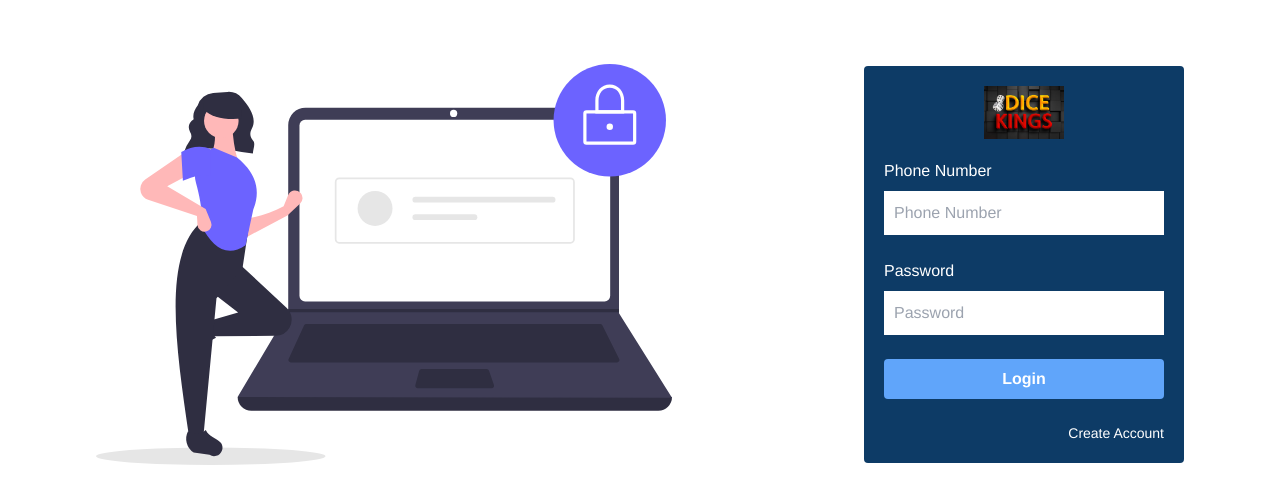
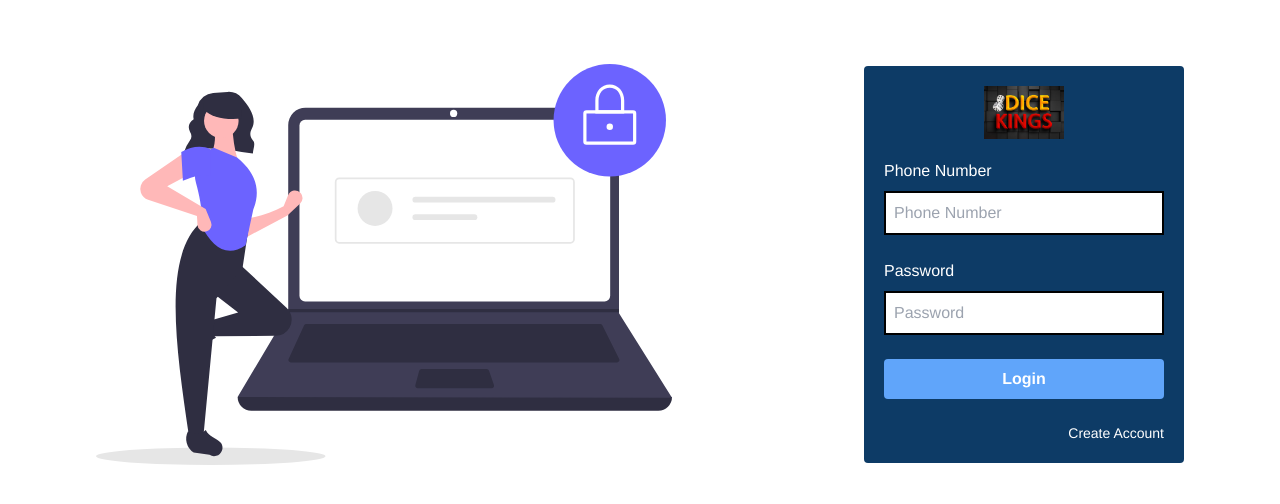
Before and after one commit to spydtech/dice-kings-Frontend, a React (Vite) app: page / in a window 1280 px wide. Shown: the top 504 px of the page. Built offline with nearby package versions, Linux system fonts and the light colour scheme.

Commit message:
api chnages

```diff
--- a/src/Components/login/Login2.jsx
+++ b/src/Components/login/Login2.jsx
@@ -35,7 +35,7 @@ const Login2 = () => {
     const formErrors = validateForm();
     if (Object.keys(formErrors).length === 0) {
       try {
-        const response = await axios.post("http://localhost:8000/login", {
+        const response = await axios.post("http://localhost:8000/api/v1/login", {
           phoneNumber,
           password,
         });
@@ -73,7 +73,7 @@ const Login2 = () => {
               Phone Number
             </label>
             <input
-              className="w-full p-2 mb-6 text-white border-2 border-white outline-none focus:bg-gray-300"
+              className="w-full p-2 mb-6 text-black border-2 border-black outline-none"
               type="text"
               name="phoneNumber"
               placeholder="Phone Number"
@@ -87,7 +87,7 @@ const Login2 = () => {
               Password
             </label>
             <input
-              className="w-full p-2 mb-6 text-white border-2 border-white outline-none focus:bg-gray-300"
+              className="w-full p-2 mb-6 text-black border-2 border-black outline-none"
               type="password"
               name="password"
               placeholder="Password"
--- a/src/Components/signup/SignUp2.jsx
+++ b/src/Components/signup/SignUp2.jsx
@@ -53,7 +53,7 @@ const SignUp2 = () => {
 
       try {
         // eslint-disable-next-line no-unused-vars
-        const response = await axios.post("http://localhost:8000/register", userDetails);
+        const response = await axios.post("http://localhost:8000/api/v1/register", userDetails);
         alert("User registered successfully!");
         navigate("/")
 
```
